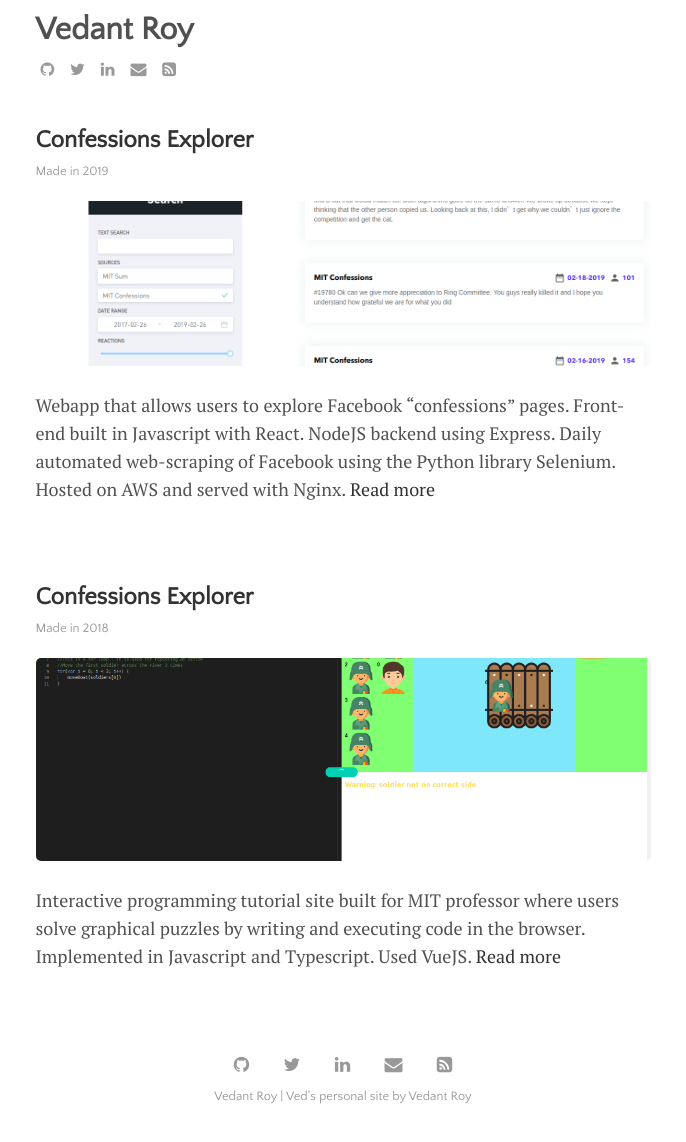
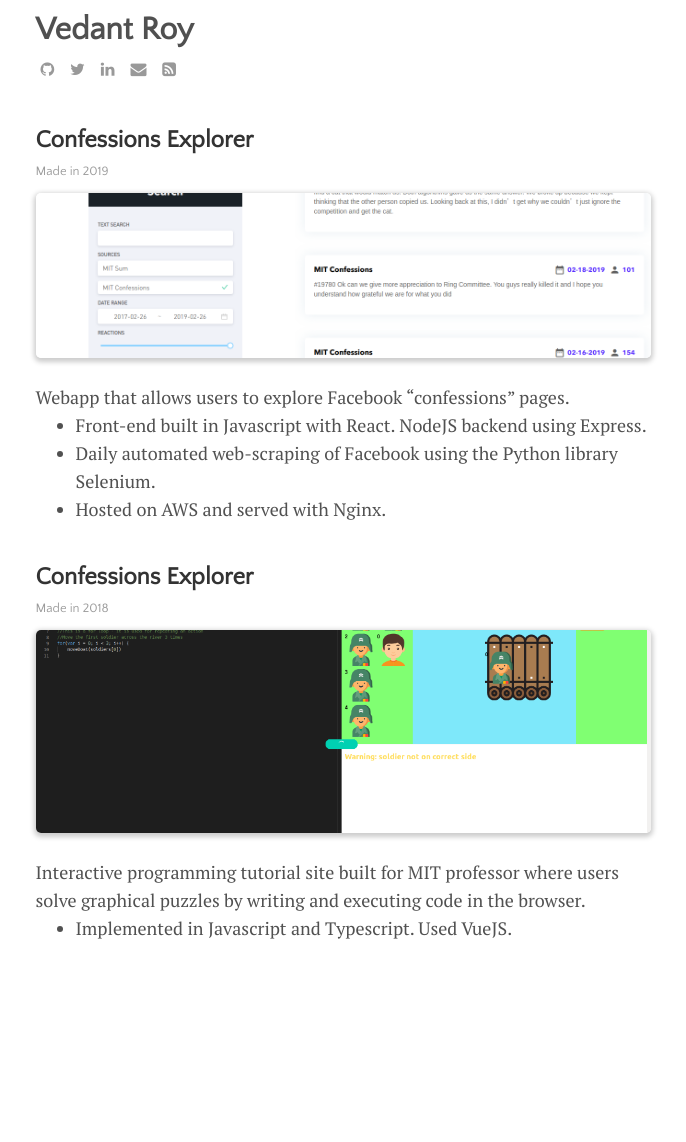
Before and after one commit to vedantroy/vedantroy.github.io, a Jekyll site: the page built from index.html, in a window 1280 px wide. Shown: the whole page, without its empty margins (297-983 px from the left). Built offline with Jekyll 4.4.1, drawn with Linux system fonts in a browser that asks for light colours; the list of posts is cut into pages by our own code; after the commit the page ends 1006 px from its top, so only the background shows below that.

Commit message:
assorted changes

```diff
--- a/_layouts/default.html
+++ b/_layouts/default.html
@@ -12,8 +12,9 @@
       {{ content }}
     </div>
 
+    <!--
     {% include footer.html %}
-
+    -->
   </div>
 
 </body>
--- a/_layouts/home.html
+++ b/_layouts/home.html
@@ -9,13 +9,16 @@ title: Home
     <a href="{{ site.github.url }}#">{{ post.title }}</a>
   </h3>
   {% if post.image %}
-  <span class="post-date">Made in {{ post.date | date: "%Y" }}</span>
+  <span class="post-date post-date-ved">Made in {{ post.date | date: "%Y" }}</span>
   <div class="thumbnail-container">
-    <a href="{{ site.github.url }}{{ post.url }}"><img src="{{ site.github.url }}/assets/img/{{ post.image }}"></a>
+    <a href="{{ site.github.url }}{{ post.project_link }}"><img src="{{ site.github.url }}/assets/img/{{ post.image }}"></a>
   </div>
   {% endif %}
   <p>
-    {{ post.content | strip_html | truncate: 500 }} <a href="{{ site.github.url }}{{ post.url }}">Read more</a>
+    {{ post.content | truncate: 500 }}
+    <!--
+    <a href="{{ site.github.url }}{{ post.url }}">Read more</a>
+    -->
   </p>
 </div>
 {% endfor %}
--- a/assets/css/main.css
+++ b/assets/css/main.css
@@ -134,6 +134,7 @@ hr {
   overflow: hidden;
   border-radius: 5px;
   margin-bottom: 25px;
+  box-shadow: 0px 2px 5px 2px #ccc;
 }
 
 .thumbnail-container img{
@@ -149,8 +150,9 @@ hr {
   margin-bottom: 4rem;
 }
 
+/* (VED) decreased margin from 5rem */
 .posts {
-  margin-bottom: 5rem;
+  margin-bottom: 2.5rem;
   padding: 0px;
   list-style: none;
 }
@@ -162,6 +164,18 @@ hr {
   color: #9a9a9a;
   font-family: 'Quattrocento Sans', sans-serif;
   font-size:0.8rem;
+}
+
+/* (VED) remove spacing at top of lists */
+ul {
+  margin-top: 0px;
+}
+p {
+  margin-bottom: 0px;
+}
+
+.post-date-ved {
+  margin-bottom: 0.5rem;
 }
 
 @media (max-width: 30rem) {
```
Also changed, not shown: menu/about.md (+2 -2 lines).
